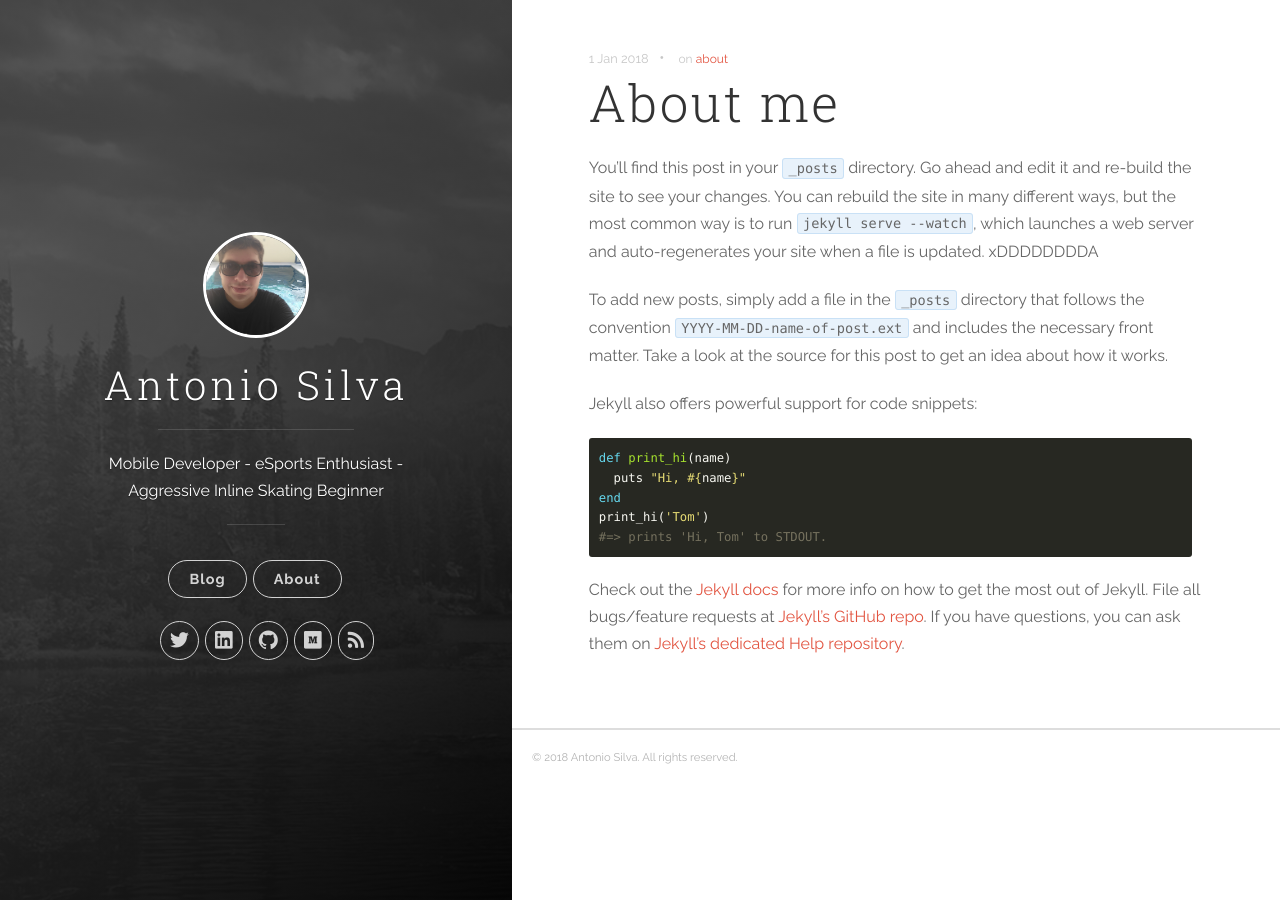
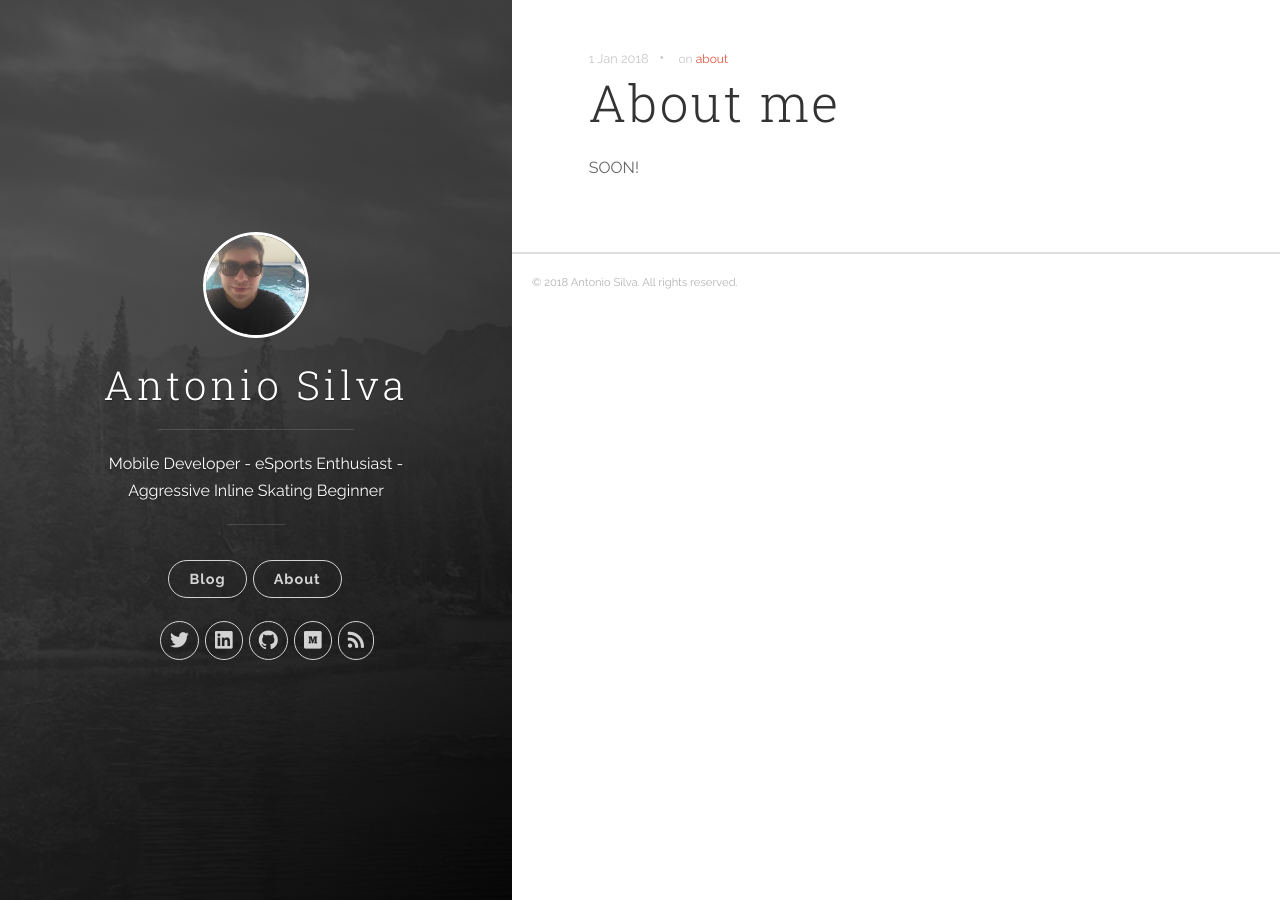
Before and after one commit to antoniosj/antoniosj.github.io, a Jekyll site: the page built from _posts/2018-01-01-about-me.markdown, in a window 1280 px wide. Built offline with Jekyll 4.4.1, drawn with Linux system fonts in a browser that asks for light colours.

Commit message:
Update 2018-01-01-about-me.markdown

````diff
--- a/_posts/2018-01-01-about-me.markdown
+++ b/_posts/2018-01-01-about-me.markdown
@@ -4,24 +4,4 @@
 categories: [about]
 tags: [about]
 ---
-You’ll find this post in your `_posts` directory. Go ahead and edit it and re-build the site to see your changes. You can rebuild the site in many different ways, but the most common way is to run `jekyll serve --watch`, which launches a web server and auto-regenerates your site when a file is updated. xDDDDDDDDA
-{: .text-justify}
-
-
-To add new posts, simply add a file in the `_posts` directory that follows the convention `YYYY-MM-DD-name-of-post.ext` and includes the necessary front matter. Take a look at the source for this post to get an idea about how it works.
-
-Jekyll also offers powerful support for code snippets:
-
-``` ruby
-def print_hi(name)
-  puts "Hi, #{name}"
-end
-print_hi('Tom')
-#=> prints 'Hi, Tom' to STDOUT.
-```
-
-Check out the [Jekyll docs][jekyll] for more info on how to get the most out of Jekyll. File all bugs/feature requests at [Jekyll’s GitHub repo][jekyll-gh]. If you have questions, you can ask them on [Jekyll’s dedicated Help repository][jekyll-help].
-
-[jekyll]:      http://jekyllrb.com
-[jekyll-gh]:   https://github.com/jekyll/jekyll
-[jekyll-help]: https://github.com/jekyll/jekyll-help
+SOON!
````
